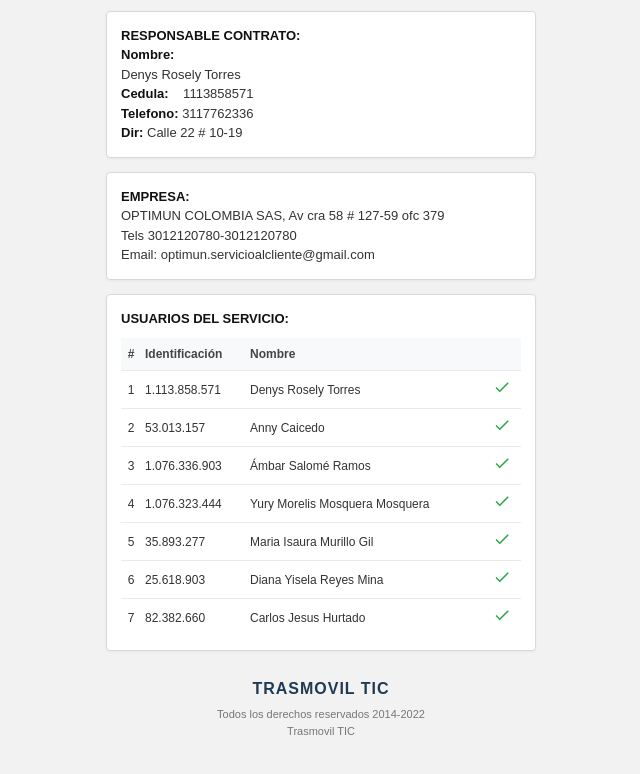
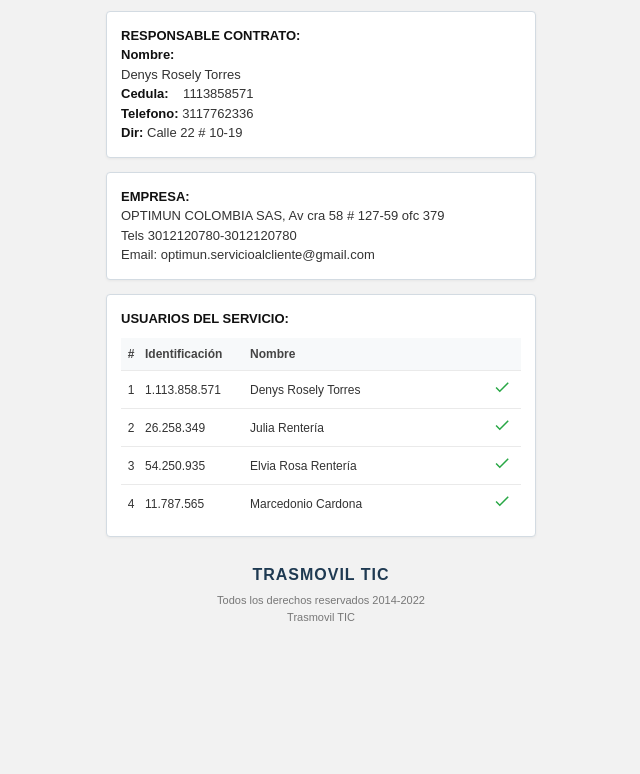
Before and after one commit to lerenteria22/consulta-fuec, a plain HTML site: page index.html in a window 1280 px wide. Shown: the part 1159-1933 px from the top of the page, without its empty margins (319-959 px from the left). After the commit the page ends 1841 px from the top, so only its background shows below. Drawn offline with Linux system fonts and the light colour scheme.

Commit message:
Modify user data in index.html
Updated user data in the table and removed extra rows.

```diff
--- a/index.html
+++ b/index.html
@@ -268,8 +268,8 @@
           </tr>
           <tr>
             <td style="text-align: center;">2</td>
-            <td>53.013.157</td>
-            <td>Anny Caicedo</td>
+            <td>26.258.349</td>
+            <td>Julia Rentería</td>
             <td class="user-icon">
               <svg width="18" height="18" viewBox="0 0 24 24" fill="#28a745">
                 <path d="M9 16.17L4.83 12l-1.42 1.41L9 19 21 7l-1.41-1.41z"/>
@@ -278,8 +278,8 @@
           </tr>
           <tr>
             <td style="text-align: center;">3</td>
-            <td>1.076.336.903</td>
-            <td>Ámbar Salomé Ramos</td>
+            <td>54.250.935</td>
+            <td>Elvia Rosa Rentería</td>
             <td class="user-icon">
               <svg width="18" height="18" viewBox="0 0 24 24" fill="#28a745">
                 <path d="M9 16.17L4.83 12l-1.42 1.41L9 19 21 7l-1.41-1.41z"/>
@@ -288,38 +288,8 @@
           </tr>
           <tr>
             <td style="text-align: center;">4</td>
-            <td>1.076.323.444</td>
-            <td>Yury Morelis Mosquera Mosquera</td>
-            <td class="user-icon">
-              <svg width="18" height="18" viewBox="0 0 24 24" fill="#28a745">
-                <path d="M9 16.17L4.83 12l-1.42 1.41L9 19 21 7l-1.41-1.41z"/>
-              </svg>
-            </td>
-          </tr>
-          <tr>
-            <td style="text-align: center;">5</td>
-            <td>35.893.277</td>
-            <td>Maria Isaura Murillo Gil</td>
-            <td class="user-icon">
-              <svg width="18" height="18" viewBox="0 0 24 24" fill="#28a745">
-                <path d="M9 16.17L4.83 12l-1.42 1.41L9 19 21 7l-1.41-1.41z"/>
-              </svg>
-            </td>
-          </tr>
-          <tr>
-            <td style="text-align: center;">6</td>
-            <td>25.618.903</td>
-            <td>Diana Yisela Reyes Mina</td>
-            <td class="user-icon">
-              <svg width="18" height="18" viewBox="0 0 24 24" fill="#28a745">
-                <path d="M9 16.17L4.83 12l-1.42 1.41L9 19 21 7l-1.41-1.41z"/>
-              </svg>
-            </td>
-          </tr>
-          <tr>
-            <td style="text-align: center;">7</td>
-            <td>82.382.660</td>
-            <td>Carlos Jesus Hurtado</td>
+            <td>11.787.565</td>
+            <td>Marcedonio Cardona</td>
             <td class="user-icon">
               <svg width="18" height="18" viewBox="0 0 24 24" fill="#28a745">
                 <path d="M9 16.17L4.83 12l-1.42 1.41L9 19 21 7l-1.41-1.41z"/>
```
